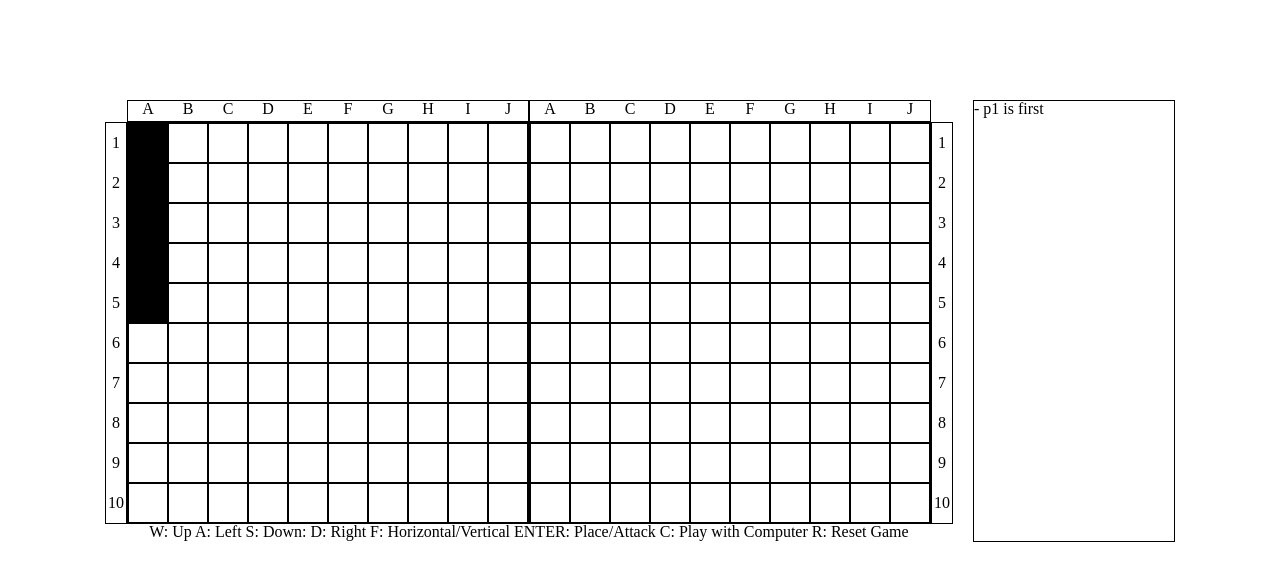
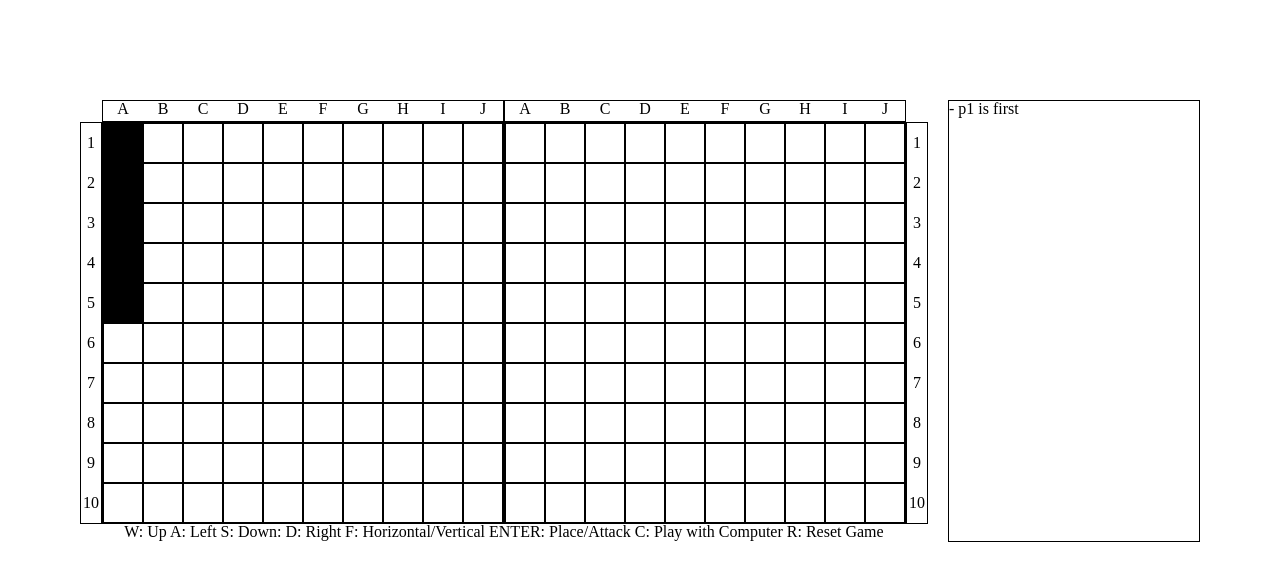
Before and after one commit to Melonfruity/battleship, a plain HTML site: page index.html in a window 1280 px wide. Drawn offline with Linux system fonts and the light colour scheme.

Commit message:
logger auto scrolls to bottom of length now

```diff
--- a/index.css
+++ b/index.css
@@ -19,7 +19,7 @@ body {
 
 #log {
   height: 440px;
-  width: 200px;
+  width: 250px;
   margin-left: 20px;
   margin-top: 100px;
   border: 1px solid black;
--- a/index.js
+++ b/index.js
@@ -519,7 +519,7 @@ const logger = (text) => {
   const newLog = document.createElement('p')
   newLog.textContent = `- ${text}`;
   log.appendChild(newLog);
-  log.scrollTop = log.scrollHeight;
+  log.scrollTop = log.scrollHeight; // Scroll to the bottom of the div
 }
 
 const resetLogger = () => {
```
